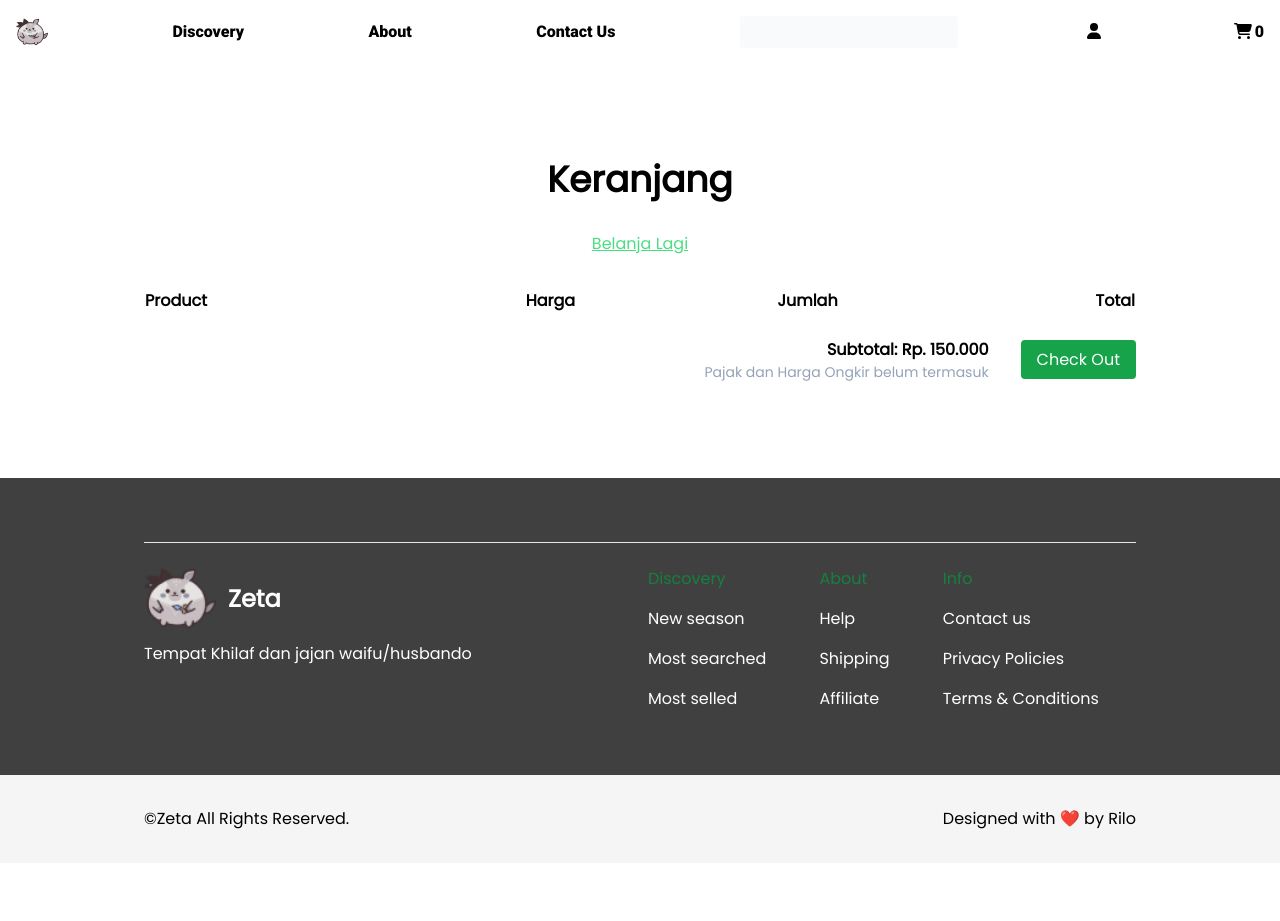
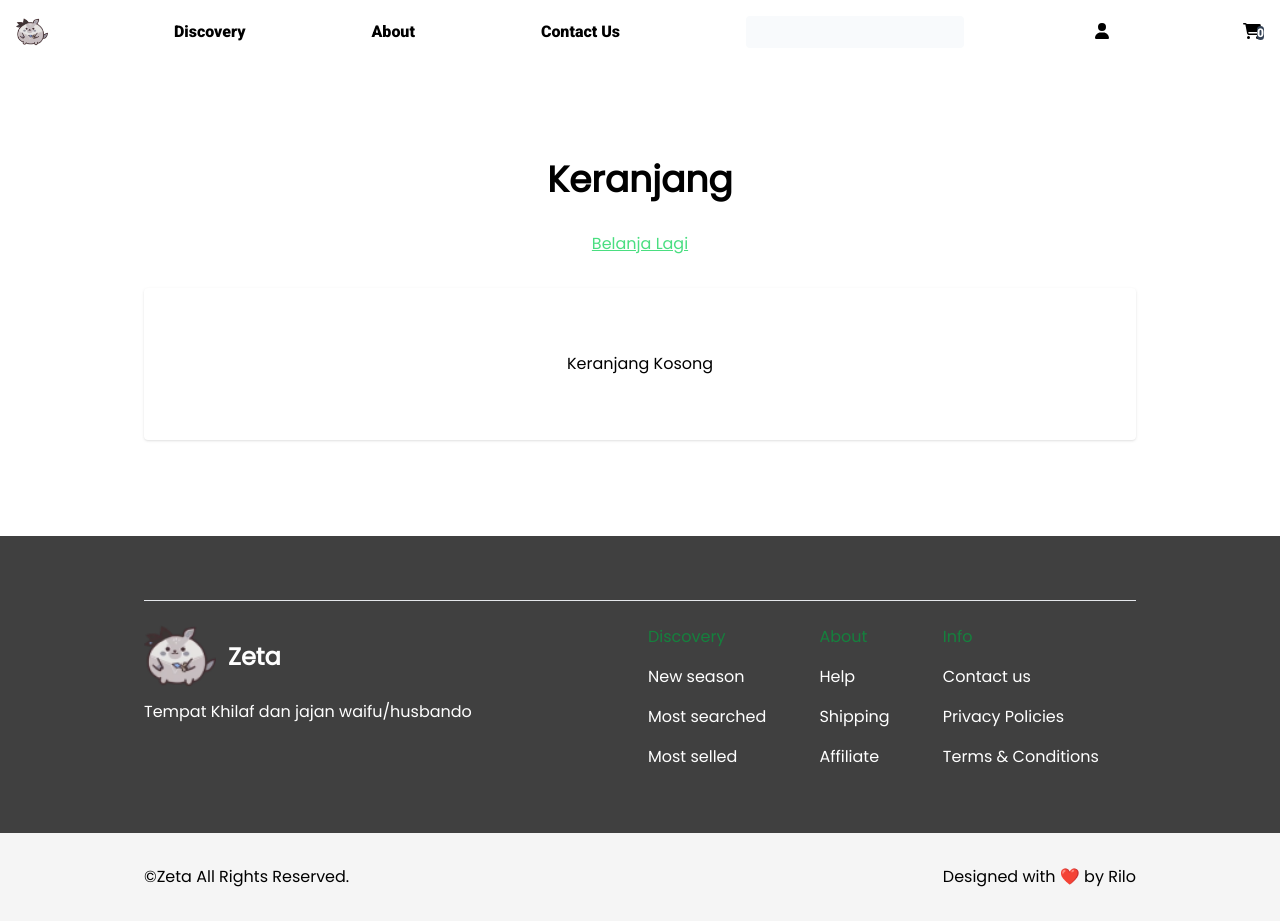
Before and after one commit to AkhdanFirdaus/sbdt-ecomm, a Next.js app: page /cart in a window 1280 px wide. Before the commit the page ends 863 px from the top, so only its background shows below. Built offline with nearby package versions, Linux system fonts and the light colour scheme; a web font is replaced by a local one.

Commit message:
[Fix] Cart

```diff
--- a/components/header.js
+++ b/components/header.js
@@ -15,7 +15,9 @@ export default function Headers() {
       <nav className='container mx-auto p-4'>
         <ul className='flex justify-between items-center'>
           <li>
-            <Image src={zetaava} alt='Brand' width={32} height={32} />
+            <Link href='/'>
+              <Image src={zetaava} alt='Brand' width={32} height={32} />
+            </Link>
           </li>
           <li>Discovery</li>
           <li>About</li>
@@ -28,8 +30,12 @@ export default function Headers() {
           </li>
           <li>
             <Link href={'/cart'}>
-              <FontAwesomeIcon icon={faShoppingCart} width={24} height={24} />
-              {cartctx.state.cart.length}
+              <div className='relative'>
+                <FontAwesomeIcon icon={faShoppingCart} width={24} height={24} />
+                <div className='absolute top-0 right-0'>
+                  <span className='bg-slate-700 text-white rounded-full font-bold text-xs'>{cartctx.state.cart.length}</span>
+                </div>
+              </div>
             </Link>
           </li>
         </ul>
--- a/pages/cart/index.js
+++ b/pages/cart/index.js
@@ -1,6 +1,6 @@
 import Image from "next/image";
 import Link from "next/link";
-import { useContext } from "react";
+import { useContext, useEffect, useState } from "react";
 import Footer from "../../components/footer";
 import Headers from "../../components/header";
 import QuantityInput from "../../components/quantityinput";
@@ -9,8 +9,60 @@ import { products } from '../../helpers/dummy'
 import { rupiahFormater } from "../../helpers/formatter";
 import CartContext from "../../lib/CartContext";
 
+function TableRow(item) {
+  const cartctx = useContext(CartContext)
+  const cartItem = cartctx.state.cart.find(cart => cart.product_id == item.id)
+  const [qty, setQty] = useState(cartItem.qty)
+
+  const handleSetQty = (value) => {
+    cartItem.qty = value
+    setQty(value)
+  }
+
+  const removeItemCart = () => {
+    const subcart = cartctx.state.cart.filter(cart => cart.product_id != item.id)
+    cartctx.setCart(subcart)
+  }
+
+  return (
+    <tr key={item.id} className='border-b border-slate-300'>
+      <td className='p-2 text-left flex flex-col space-y-2 md:space-x-2 md:flex-row items-center'>
+        <Image alt={item.title} src={item.img} className='object-cover' />
+        <div>
+          <h4>{item.title}</h4>
+          <button
+            type="button"
+            className='text-green-500 underline'
+            onClick={removeItemCart}
+          >
+              Hapus
+          </button>
+        </div>
+      </td>
+      <td className='p-2'>
+        {rupiahFormater(item.price)}
+      </td>
+      <td className='p-2'>
+        <QuantityInput count={qty} setCount={handleSetQty} />
+      </td>
+      <td className='p-2'>
+        {rupiahFormater(item.price * cartItem.qty)}
+      </td>
+    </tr>
+  )
+}
+
 export default function Cart() {
   const cartctx = useContext(CartContext)
+
+  const getSubtotal = () => {
+    const getProductPrice = (id, qty) => {
+      let product = products.find(product => product.id == id)
+      return product.price * qty
+    }
+    return cartctx.state.cart.reduce((p, n) => p + getProductPrice(n.product_id, n.qty) , 0)
+  }
+
   return (
     <>
       <Headers />
@@ -20,6 +72,8 @@ export default function Cart() {
           <div>
             <Link href={'/'} className="leading-10 text-green-400 underline">Belanja Lagi</Link>
           </div>
+          {cartctx.state.cart.length > 0 ? (
+            <>
               <table className="w-full border-collapse">
                 <thead>
                   <tr>
@@ -32,47 +86,21 @@ export default function Cart() {
                 <tbody>
                   {cartctx.state.cart.map(cart => {
                     const item = products.filter(product => product.id == cart.product_id)[0]
-                return (
-                  <tr key={item.id} className='border-b border-slate-300'>
-                    <td className='p-2 text-left flex flex-col space-y-2 md:space-x-2 md:flex-row items-center'>
-                      <Image alt={item.title} src={item.img} className='object-cover' />
-                      <div>
-                        <h4>{item.title}</h4>
-                        <button
-                          type="button"
-                          className='text-green-500 underline'
-                          onClick={() => {
-                            const subcart = cartctx.state.cart.filter(cart => cart.product_id != item.id)
-                            cartctx.setCart(subcart)
-                          }}
-                        >
-                            Hapus
-                        </button>
-                      </div>
-                    </td>
-                    <td className='p-2'>
-                      {rupiahFormater(item.price)}
-                    </td>
-                    <td className='p-2'>
-                      <QuantityInput count={cart.qty} />
-                    </td>
-                    <td className='p-2'>
-                      {rupiahFormater(item.price)}
-                    </td>
-                  </tr>
-                )
+                    return TableRow(item)
                   })}
                 </tbody>
               </table>
               <div className="flex items-center justify-end space-x-8">
                 <div className="text-right">
-              <p className="font-bold">Subtotal: {rupiahFormater(150000)}</p>
+                  <p className="font-bold">Subtotal: {rupiahFormater(getSubtotal())}</p>
                   <p className="text-sm text-slate-400">Pajak dan Harga Ongkir belum termasuk</p>
                 </div>
                 <div>
                   <Link href='/checkout' className="px-4 py-2 bg-green-600 hover:bg-green-800 rounded text-white">Check Out</Link>
                 </div>
               </div>
+            </>
+          ) : (<div className='p-16 bg-white rounded shadow'>Keranjang Kosong</div>)}
         </div>
       </main>
       <Footer />
--- a/pages/products/[id]/index.js
+++ b/pages/products/[id]/index.js
@@ -1,4 +1,6 @@
-import { faShoppingCart } from "@fortawesome/free-solid-svg-icons"
+import ProductStyle from "../../../styles/Product.module.css"
+
+import { faInfoCircle, faShoppingCart } from "@fortawesome/free-solid-svg-icons"
 import { FontAwesomeIcon } from "@fortawesome/react-fontawesome"
 import Image from "next/image"
 import { useRouter } from "next/router"
@@ -19,8 +21,24 @@ function ProductPage() {
   const value = useContext(CartContext)
   const [qty, setQty] = useState(1)
 
+  const [itemAddedAlert, setItemAddedAlert] = useState(false)
+
+  const addToCart = (id) => {
+    const currentCart = value.state.cart
+
+    if (currentCart.filter(cart => cart.product_id == id).length > 0) {
+      setItemAddedAlert(true)
+    } else {
+      value.setCart([
+        ...currentCart,
+        { product_id: id, qty }
+      ])
+    }
+  }
+
   return (
-    <>
+    <div className={`relative ${itemAddedAlert && 'h-screen overflow-y-hidden'}`}>
+      <div>
         <Headers />
         <main>
           <div className="px-36 py-16 grid grid-cols-1 md:grid-cols-2">
@@ -38,16 +56,7 @@ function ProductPage() {
               <button
                 className="flex justify-between items-center bg-green-500 px-4 py-2 text-white"
                 type="button"
-              onClick={() => {
-                const currentCart = value.state.cart
-                value.setCart([
-                  ...currentCart,
-                  {
-                    product_id: product.id,
-                    qty
-                  }
-                ])
-              }}
+                onClick={() => addToCart(product.id)}
               >
                   <FontAwesomeIcon icon={faShoppingCart} width={24} height={24} /> + Add to Cart
               </button>
@@ -70,7 +79,20 @@ function ProductPage() {
           </div>
         </main>
         <Footer />
-    </>
+      </div>
+      {itemAddedAlert && (
+        <div className={ProductStyle.dialog} onClick={() => {
+          setItemAddedAlert(false)
+        }}>
+          <div className={`${ProductStyle.card} flex items-center flex-col space-y-8`}>
+            <div>
+              <FontAwesomeIcon icon={faInfoCircle} size='1x' width={48} height={48} className='text-blue-600' />
+            </div>
+            <h3 className="font-bold">Item sudah ada di keranjang</h3>
+          </div>
+        </div>
+      )}
+    </div>
   )
 }
 
--- /dev/null
+++ b/styles/Product.module.css
@@ -0,0 +1,8 @@
+.dialog {
+  @apply absolute w-full h-full bg-slate-600/10 backdrop-blur-sm top-0 left-0;
+  @apply flex justify-center items-center
+}
+
+.card {
+  @apply shadow-xl rounded bg-white p-6;
+}
```
Lines whose indentation alone changed are shown as unchanged.
